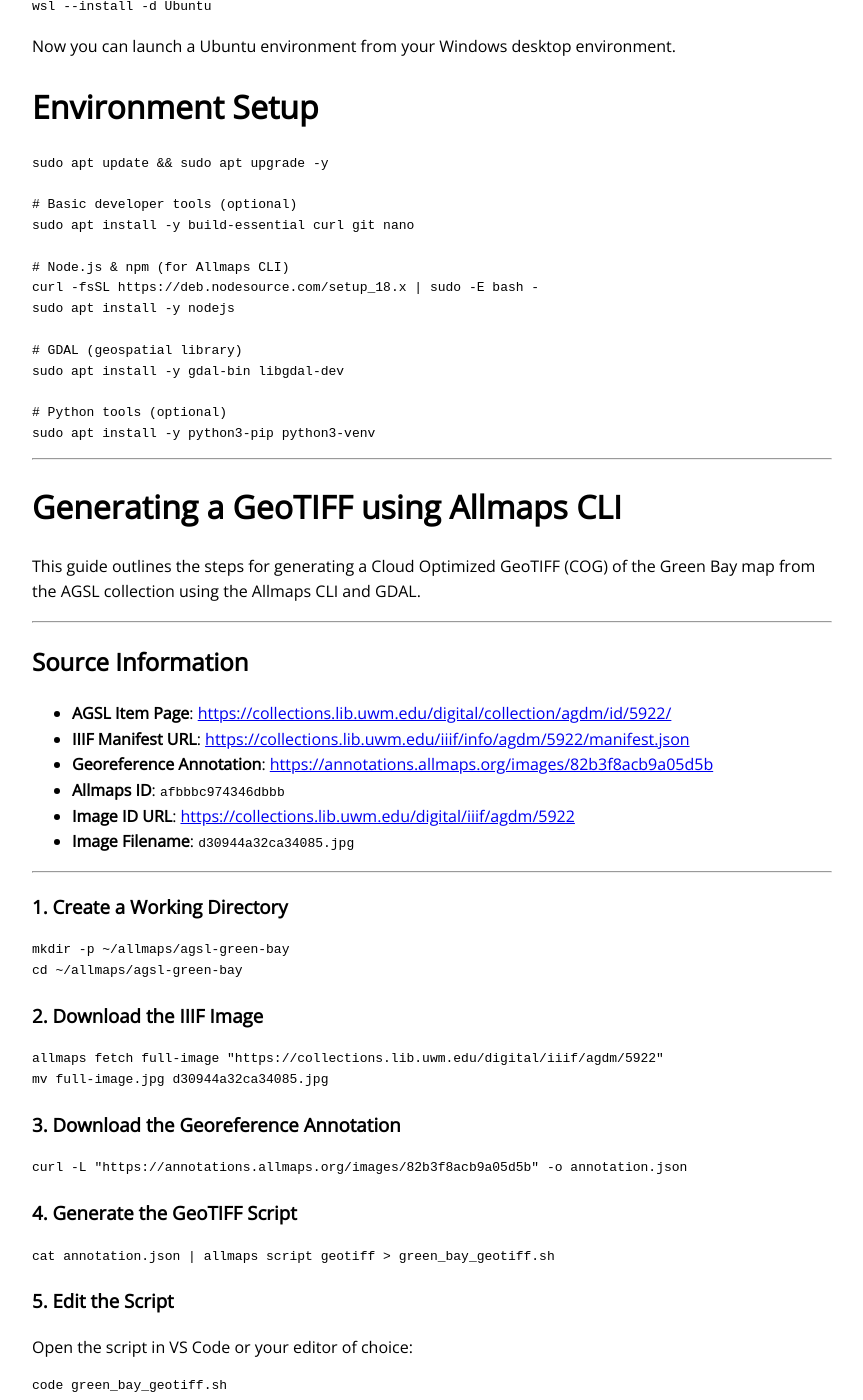
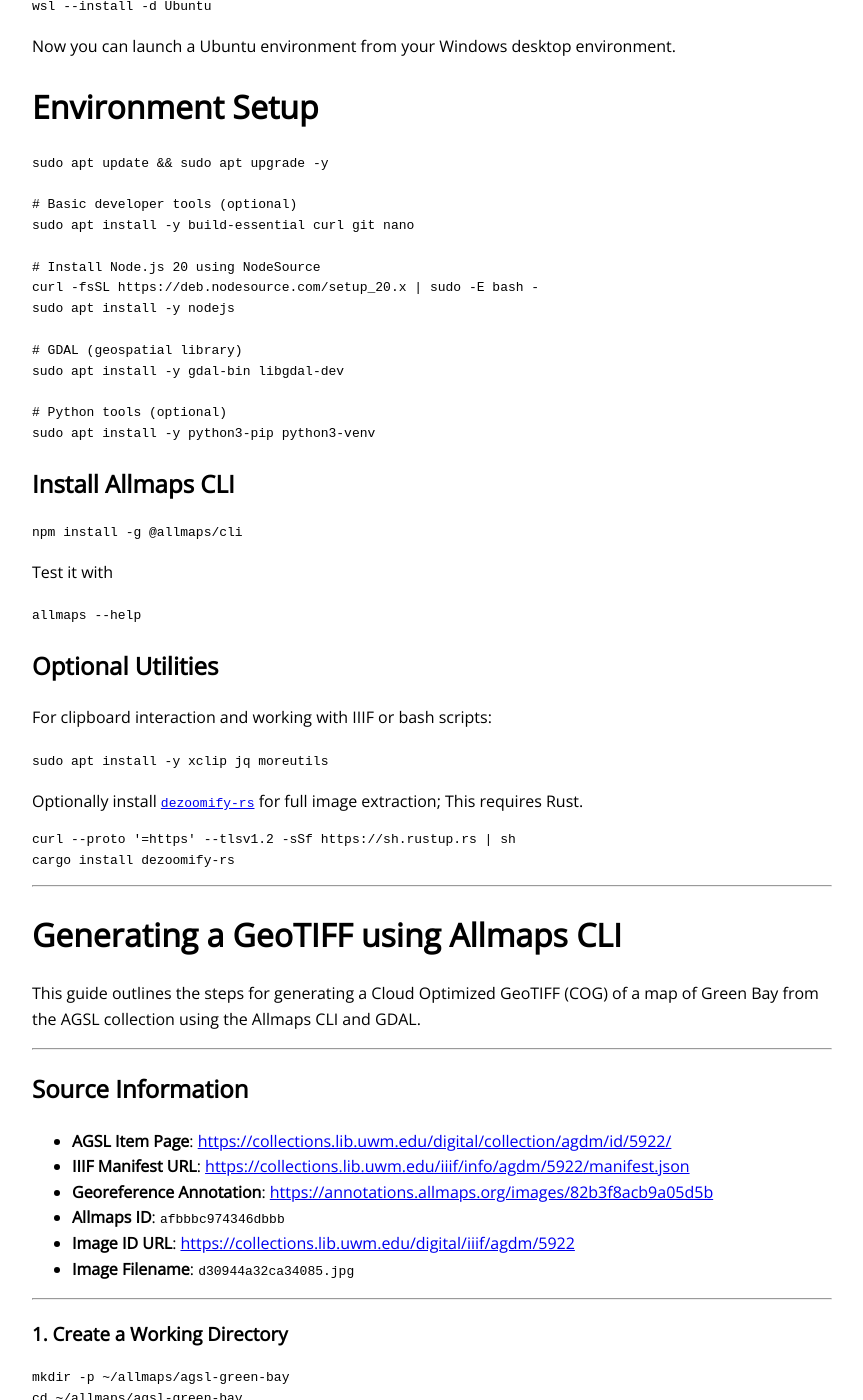
Before and after one commit to UWM-Libraries/allmaps-intro-workshop, a Jekyll site: the page built from CLI-GeoTIFF.md, in a window 1280 px wide and 1400 px high, scrolled down 574 px. Shown: the whole window, without its empty margins (208-1071 px from the left). Built offline with Jekyll 4.4.1, drawn with Linux system fonts in a browser that asks for light colours.

Commit message:
Update CLI-GeoTIFF.md

````diff
--- a/CLI-GeoTIFF.md
+++ b/CLI-GeoTIFF.md
@@ -27,8 +27,8 @@
 # Basic developer tools (optional)
 sudo apt install -y build-essential curl git nano
 
-# Node.js & npm (for Allmaps CLI)
-curl -fsSL https://deb.nodesource.com/setup_18.x | sudo -E bash -
+# Install Node.js 20 using NodeSource
+curl -fsSL https://deb.nodesource.com/setup_20.x | sudo -E bash -
 sudo apt install -y nodejs
 
 # GDAL (geospatial library)
@@ -38,11 +38,35 @@
 sudo apt install -y python3-pip python3-venv
 ```
 
+## Install Allmaps CLI
+
+```bash
+npm install -g @allmaps/cli
+```
+
+Test it with
+
+`allmaps --help`
+
+## Optional Utilities
+
+For clipboard interaction and working with IIIF or bash scripts:
+
+`sudo apt install -y xclip jq moreutils`
+
+Optionally install [`dezoomify-rs`](https://github.com/lovasoa/dezoomify-rs) for full image extraction;
+This requires Rust.
+
+```bash
+curl --proto '=https' --tlsv1.2 -sSf https://sh.rustup.rs | sh
+cargo install dezoomify-rs
+```
+
 --------------------
 
-# Generating a GeoTIFF  using Allmaps CLI
+# Generating a GeoTIFF using Allmaps CLI
 
-This guide outlines the steps for generating a Cloud Optimized GeoTIFF (COG) of the Green Bay map from the AGSL collection using the Allmaps CLI and GDAL.
+This guide outlines the steps for generating a Cloud Optimized GeoTIFF (COG) of a map of Green Bay from the AGSL collection using the Allmaps CLI and GDAL.
 
 ---
 
````
